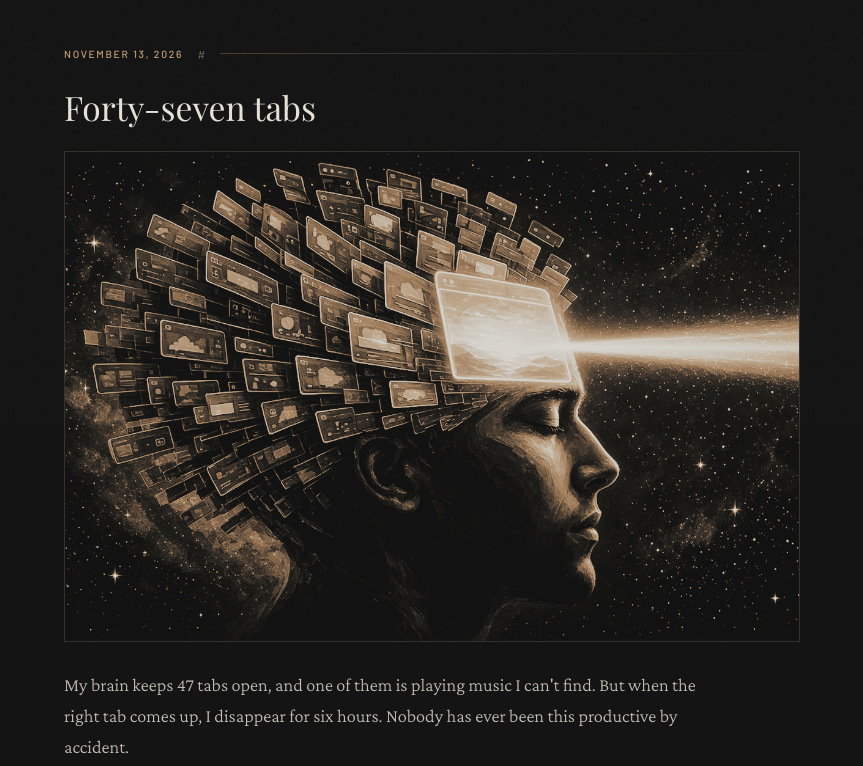
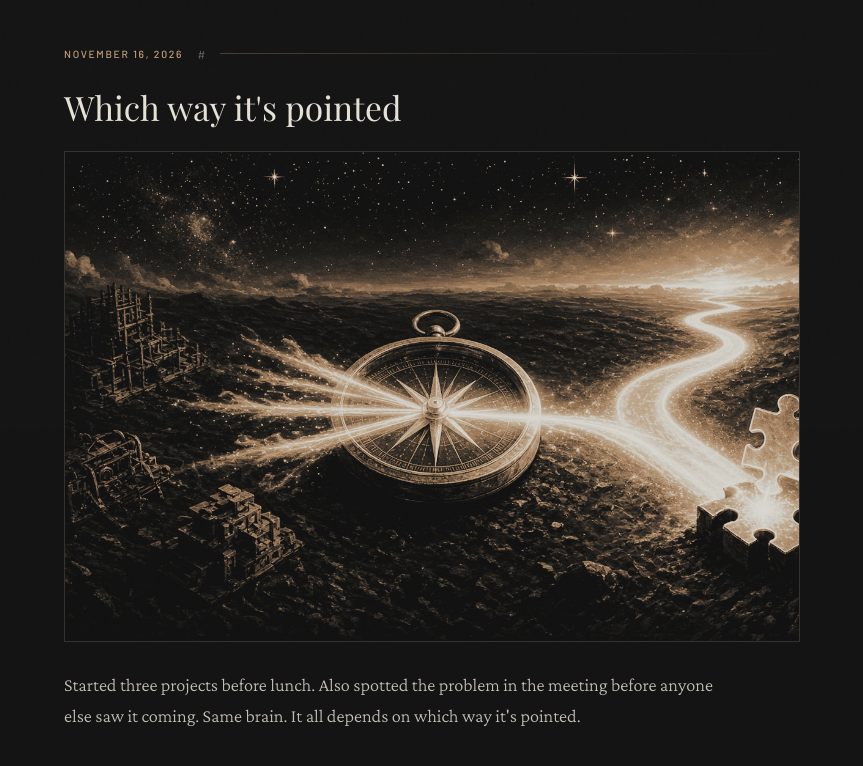
Before and after one commit to git-denyeh/denyeh.github.io, a plain HTML site: page restless-mind/index.html in a window 1280 px wide. Shown: the part 372-1138 px from the top of the page, without its empty margins (208-1071 px from the left). Drawn offline with nearby package versions, Linux system fonts and the light colour scheme; a web font is replaced by a local one.

Commit message:
Restless Mind post #2: Which way it's pointed
Adds Restless Mind post #2, Which way it's pointed, above Forty-seven tabs, and updates the home-page teaser.

```diff
--- a/restless-mind/index.html
+++ b/restless-mind/index.html
@@ -332,6 +332,15 @@
 
   <main class="feed">
 
+    <article class="post" id="which-way-its-pointed">
+      <div class="post-meta"><time class="post-date" datetime="2026-11-16">November 16, 2026</time><a class="post-anchor" href="#which-way-its-pointed" aria-label="Link to this piece">#</a></div>
+      <h2 class="post-title"><a href="#which-way-its-pointed">Which way it's pointed</a></h2>
+      <img class="post-img" src="/images/which-way-its-pointed.jpg" alt="A glowing brass compass on a dark starlit plain; scattered beams on one side point at half-built structures, while a single gold beam runs to a puzzle piece clicking into place." width="1200" height="800" loading="lazy" />
+      <div class="post-body">
+        <p>Started three projects before lunch. Also spotted the problem in the meeting before anyone else saw it coming. Same brain. It all depends on which way it's pointed.</p>
+      </div>
+    </article>
+
     <article class="post" id="forty-seven-tabs">
       <div class="post-meta"><time class="post-date" datetime="2026-11-13">November 13, 2026</time><a class="post-anchor" href="#forty-seven-tabs" aria-label="Link to this piece">#</a></div>
       <h2 class="post-title"><a href="#forty-seven-tabs">Forty-seven tabs</a></h2>
```
Also changed, not shown: index.html (+4 -4 lines), images/which-way-its-pointed.jpg (added).
